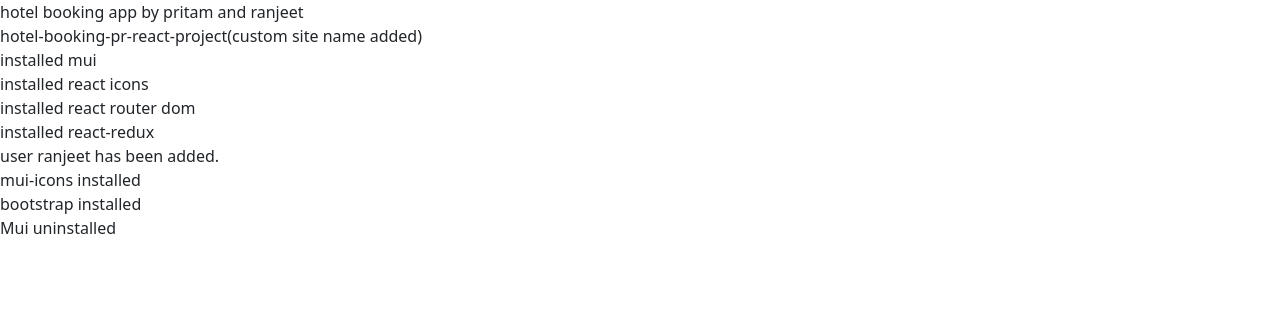
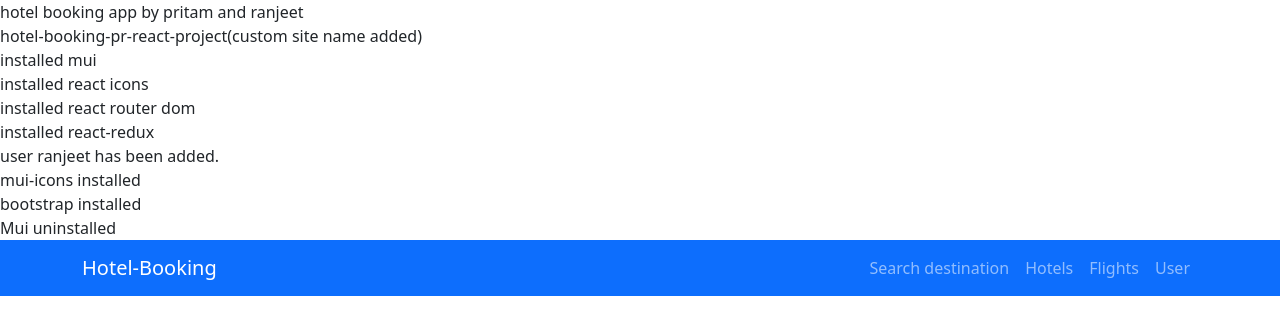
Before and after one commit to Pritam-Gayen/hotel-booking-pr-react-project, a React (Create React App) app: page / in a window 1280 px wide. Shown: the top 334 px of the page. Built offline with nearby package versions, Linux system fonts and the light colour scheme.

Commit message:
showing problem to ranjeet

```diff
--- a/src/App.js
+++ b/src/App.js
@@ -1,5 +1,5 @@
 import "./App.css";
-// import TopBar from "./Components/Header/TopBar";
+import TopBar from "./Components/Header/TopBar";
 
 
 function App() {
@@ -25,7 +25,7 @@
       <br></br>
       Mui uninstalled
       <br></br>
-      {/* <TopBar/> */}
+      <TopBar/>
     </>
   );
 }
```
